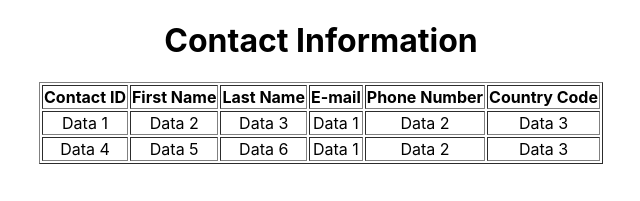
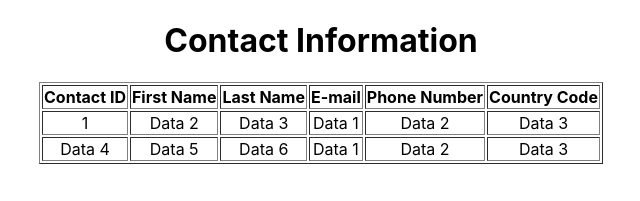
Before and after one commit to JesseGuerrero/CodingAssignment, a React (Create React App) app: page / in a window 1280 px wide. Shown: the top 201 px of the page, without its empty margins (319-959 px from the left). Built offline with nearby package versions, Linux system fonts and the light colour scheme.

Commit message:
Started import of contacts.json

```diff
--- a/src/components/Table.jsx
+++ b/src/components/Table.jsx
@@ -1,4 +1,5 @@
 import React from 'react';
+let contacts = require("../contacts.json")
 
 const Table = () => {
     return (
@@ -13,7 +14,7 @@ const Table = () => {
                     <th>Country Code</th>
                 </tr>
                 <tr>
-                    <td>Data 1</td>
+                    <td>{contacts[0].id}</td>
                     <td>Data 2</td>
                     <td>Data 3</td>
                     <td>Data 1</td>
```
Also changed, not shown: src/contacts.json (renamed from public/contacts.json).
